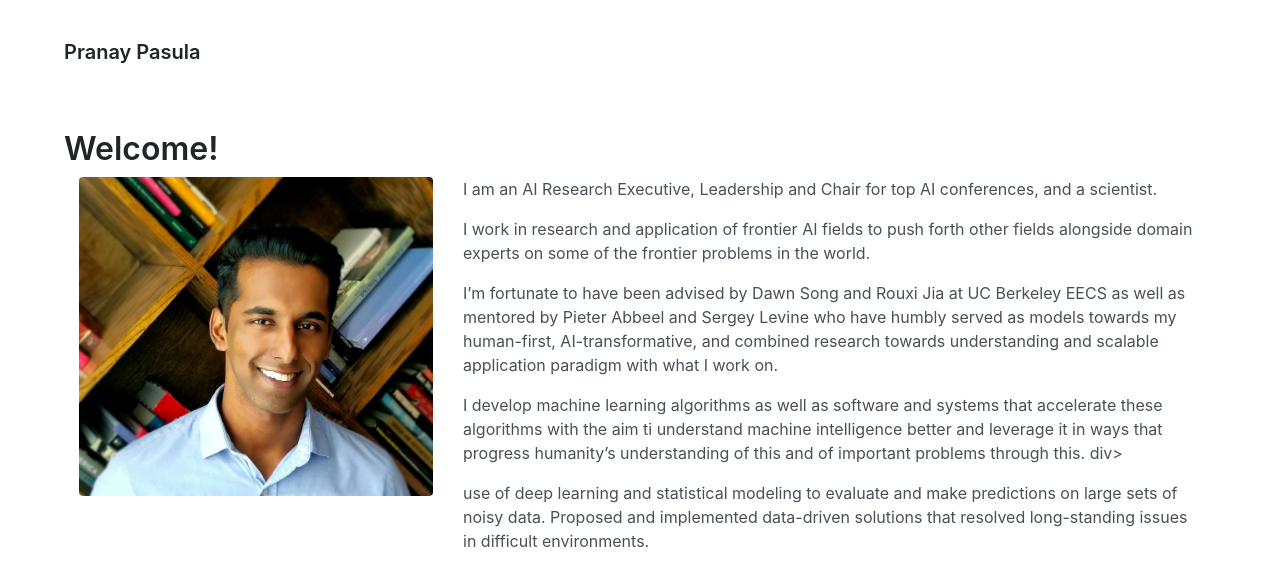
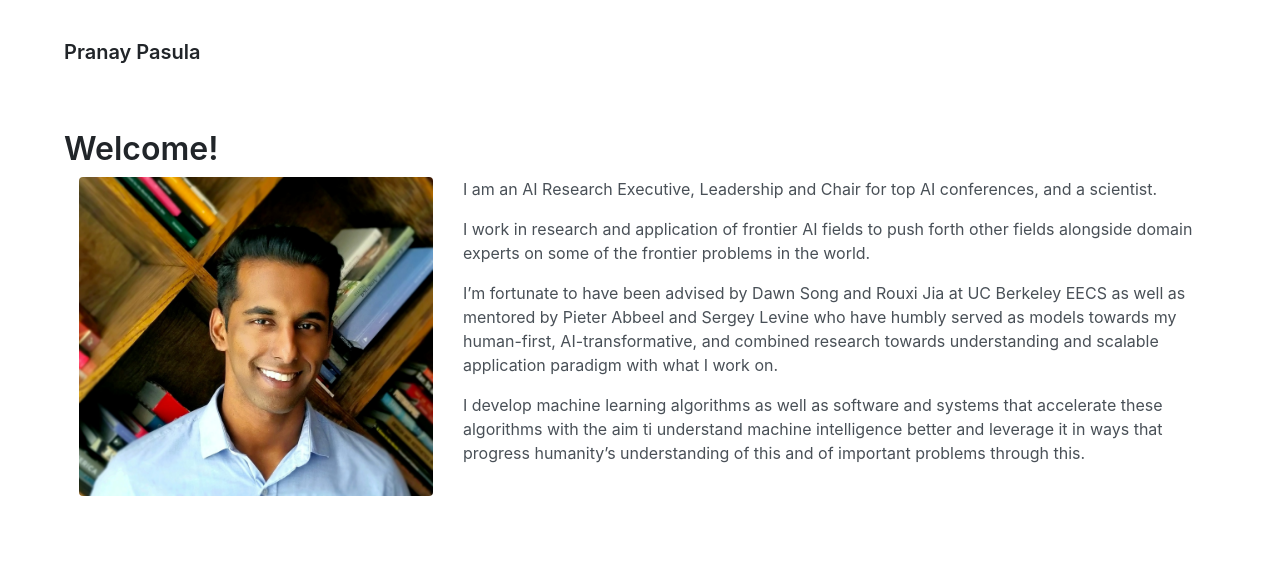
Before and after one commit to PranayPasula/pranaypasula.github.io, a Jekyll site: the page built from _posts/2020-06-15-my-first-post.md, in a window 1280 px wide. Shown: the top 586 px of the page. Built offline with Jekyll 4.4.1, drawn with Linux system fonts in a browser that asks for light colours.

Commit message:
Update 2020-06-15-my-first-post.md
Fix error fast

```diff
--- a/_posts/2020-06-15-my-first-post.md
+++ b/_posts/2020-06-15-my-first-post.md
@@ -16,8 +16,4 @@ I work in research and application of frontier AI fields to push forth other fie
 I'm fortunate to have been advised by Dawn Song and Rouxi Jia at UC Berkeley EECS as well as mentored by Pieter Abbeel and Sergey Levine who have humbly served as models towards my human-first, AI-transformative, and combined research towards understanding and scalable application paradigm with what I work on.
 
 I develop machine learning algorithms as well as software and systems that accelerate these algorithms with the aim ti understand machine intelligence better and leverage it in ways that progress humanity's understanding of this and of important problems through this.
-div>
-
- use of deep learning and statistical modeling to evaluate and make predictions on large sets of noisy data. Proposed and implemented data-driven solutions that resolved long-standing issues in difficult environments.
-
 </div>
```
